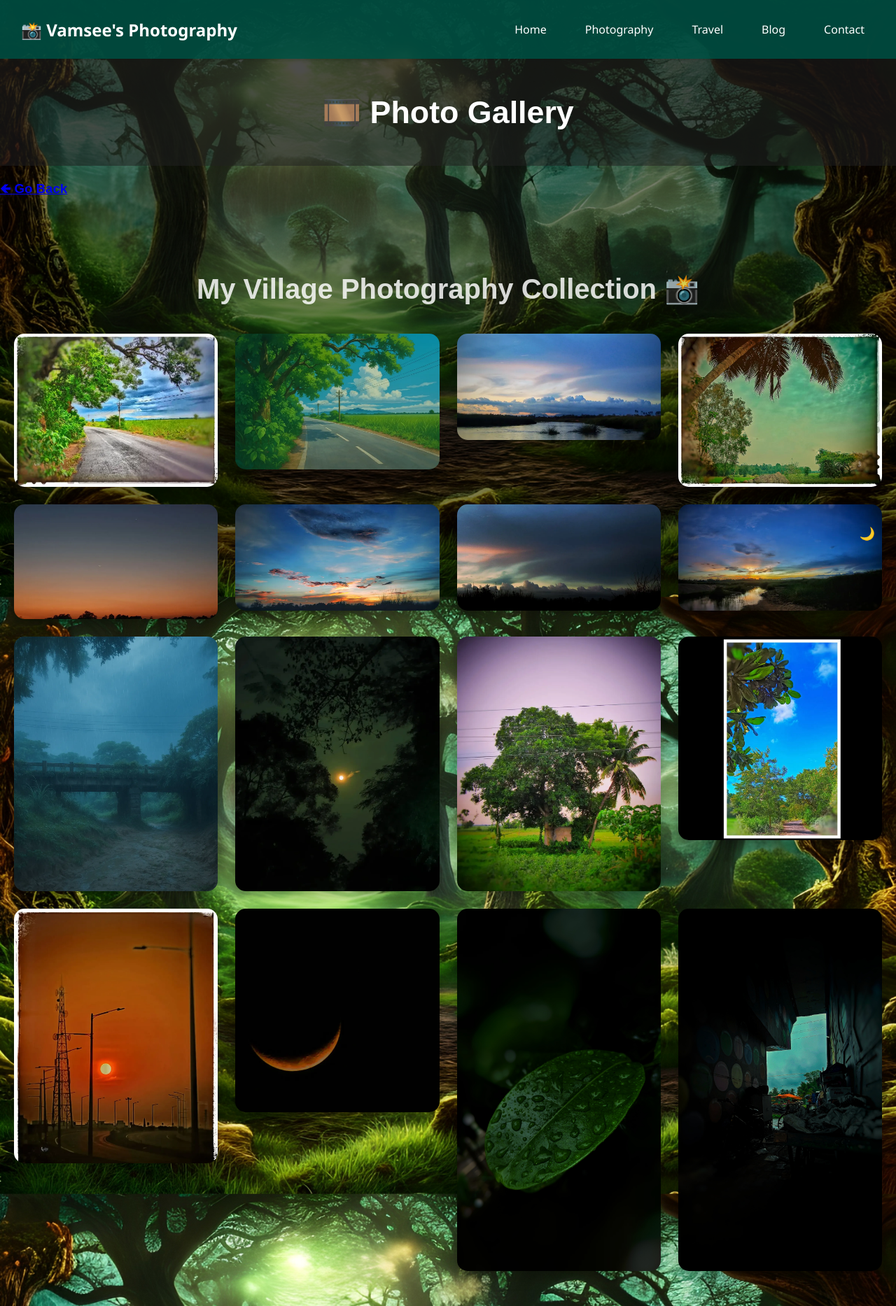
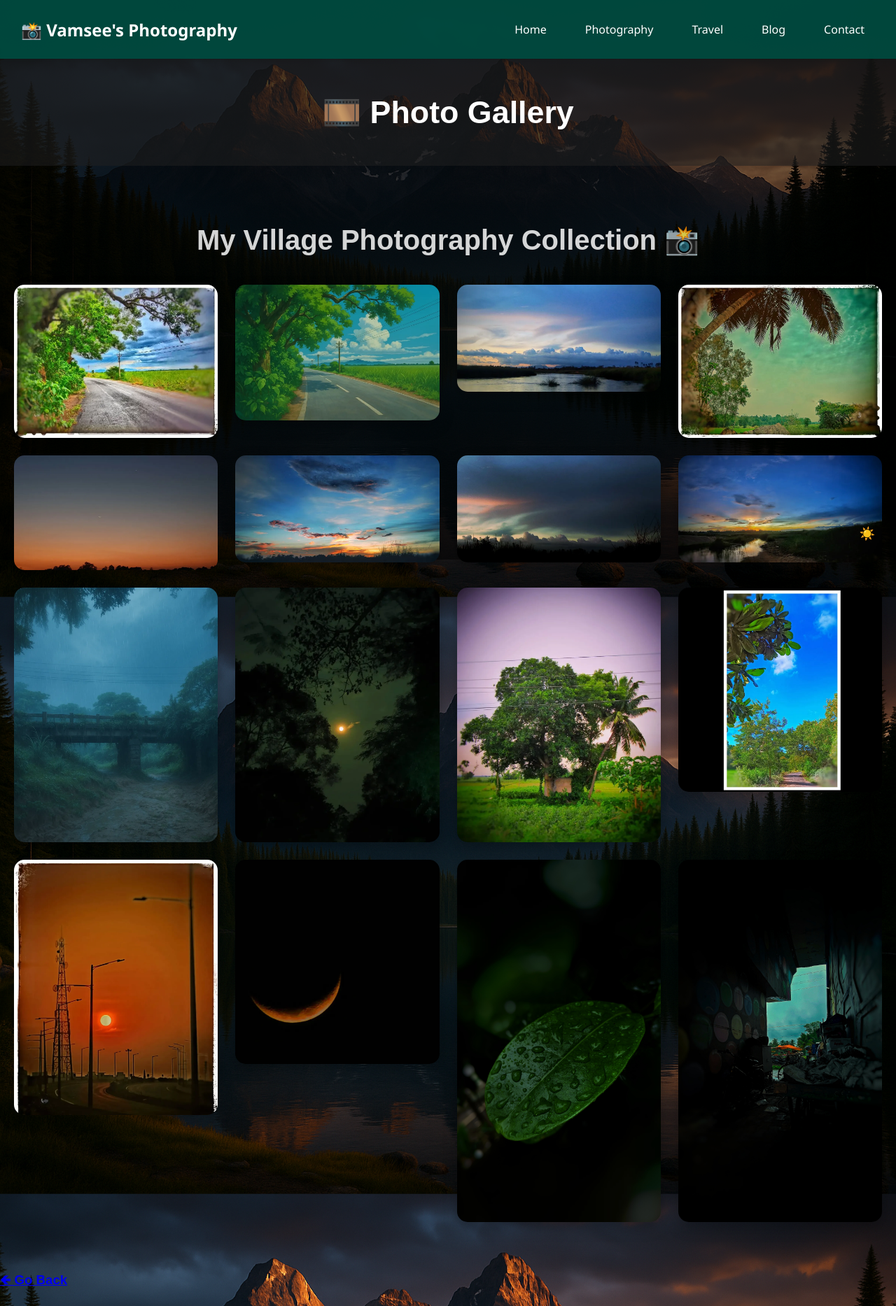
Before and after one commit to vamsee369/my-photography-site, a Django app: page /photos/ in a window 1280 px wide. Shown: the whole page at 70% size. Run offline with Django 5.2, Linux system fonts and the light colour scheme; data comes from the database, SQL or seed files in the repository; both versions use the stored data as it was after the commit.

Commit message:
updated default theme to dark mode

```diff
--- a/templates/blog.html
+++ b/templates/blog.html
@@ -102,7 +102,7 @@
             localStorage.setItem('theme', theme);
         }
 
-        const savedTheme = localStorage.getItem('theme') || 'light';
+        const savedTheme = localStorage.getItem('theme') || 'dark';
         applyTheme(savedTheme);
 
         if (btn) {
--- a/templates/contact.html
+++ b/templates/contact.html
@@ -126,7 +126,7 @@
             localStorage.setItem('theme', theme);
         }
 
-        const savedTheme = localStorage.getItem('theme') || 'light';
+        const savedTheme = localStorage.getItem('theme') || 'dark';
         applyTheme(savedTheme);
 
         if (btn) {
--- a/templates/index.html
+++ b/templates/index.html
@@ -100,7 +100,7 @@
         }
 
 
-        const savedTheme = localStorage.getItem('theme') || 'light';
+        const savedTheme = localStorage.getItem('theme') || 'dark';
         applyTheme(savedTheme);
 
 
--- a/templates/photo_gallery.html
+++ b/templates/photo_gallery.html
@@ -99,7 +99,7 @@
         <h1 style="text-align:center; font-size:2.8rem; margin:30px 0;">🎞️ Photo Gallery</h1>
 
     </header>
-    <h3><a href="{% url 'photography' %}">🡸 Go Back</a></h3>
+
 
     <div class="gallery-container">
         <h2 class="gallery-title">My Village Photography Collection 📸</h2>
@@ -124,7 +124,7 @@
         </div>
     </div>
 
-
+    <h3><a href="{% url 'photography' %}">🡸 Go Back</a></h3>
 
     <div class="lightbox" id="lightbox">
         <img src="" alt="Fullscreen Image">
@@ -152,7 +152,7 @@
             localStorage.setItem('theme', theme);
         }
 
-        const savedTheme = localStorage.getItem('theme') || 'light';
+        const savedTheme = localStorage.getItem('theme') || 'dark';
         applyTheme(savedTheme);
 
         btn.addEventListener('click', () => {
--- a/templates/photography.html
+++ b/templates/photography.html
@@ -117,7 +117,7 @@
             }
         }
 
-        const savedTheme = localStorage.getItem('theme') || 'light';
+        const savedTheme = localStorage.getItem('theme') || 'dark';
         applyTheme(savedTheme);
 
         btn.addEventListener('click', () => {
--- a/templates/travel.html
+++ b/templates/travel.html
@@ -213,7 +213,7 @@
             localStorage.setItem('theme', theme);
         }
 
-        const savedTheme = localStorage.getItem('theme') || 'light';
+        const savedTheme = localStorage.getItem('theme') || 'dark';
         applyTheme(savedTheme);
 
         btn.addEventListener('click', () => {
```
Also changed, not shown: templates/video_gallery.html (+3 -8 lines), db.sqlite3.
